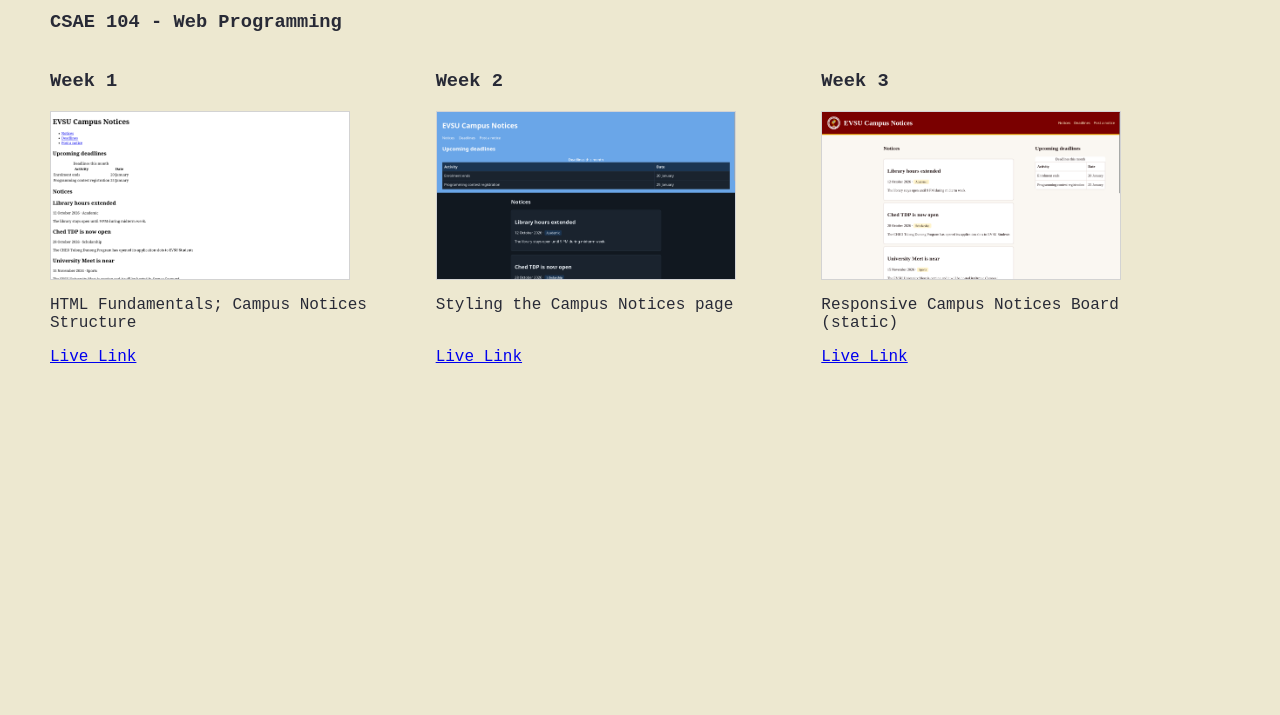
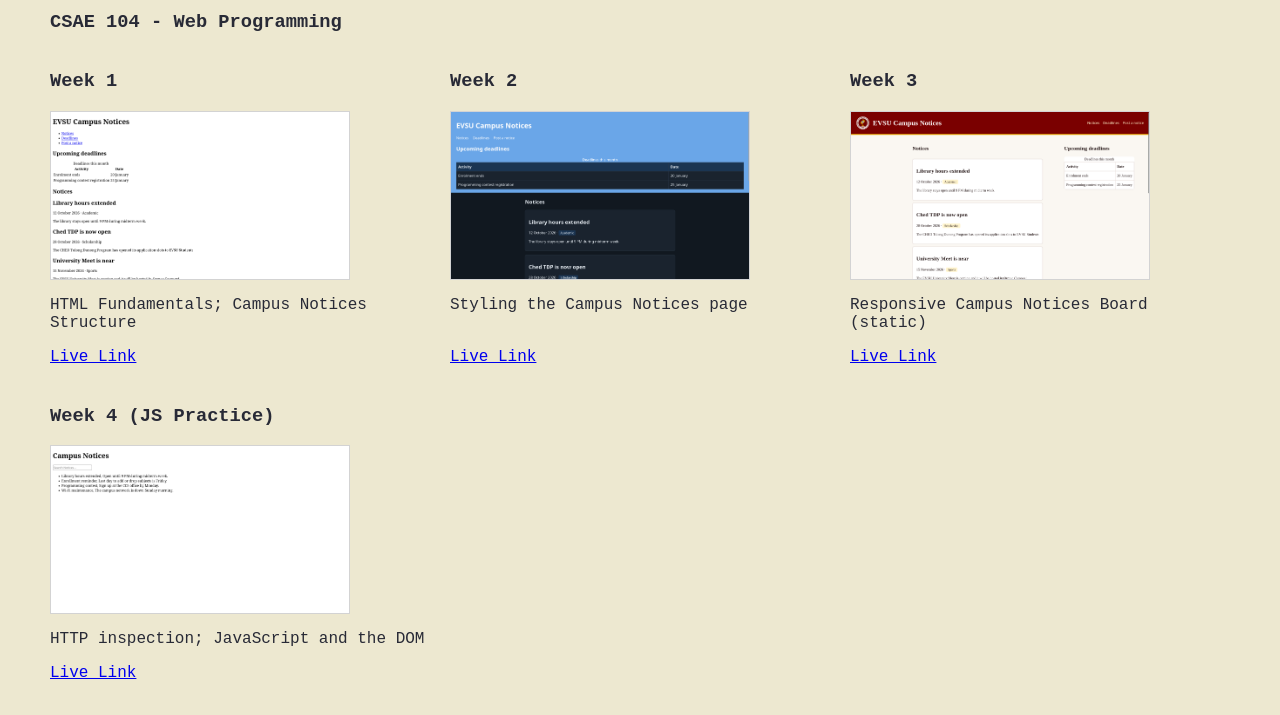
Before and after one commit to jayjayyymon/campus-notice-board, a plain HTML site: page index.html in a window 1280 px wide. Shown: the part 163-878 px from the top of the page. Before the commit the page ends 800 px from the top, so only its background shows below. Drawn offline with Linux system fonts and the light colour scheme.

Commit message:
Add JS Practice to Home Page

```diff
--- a/index.html
+++ b/index.html
@@ -31,6 +31,12 @@
         <p>Responsive Campus Notices Board (static)</p>
         <a href="./week3/week3.html">Live Link</a>
       </article>
+      <article class="week">
+        <h3>Week 4 (JS Practice)</h3>
+        <img src="./js-practice/js-practice.png" alt="JS practice Screenshot" />
+        <p>HTTP inspection; JavaScript and the DOM</p>
+        <a href="./js-practice/index.html">Live Link</a>
+      </article>
     </main>
   </body>
 </html>
```
Also changed, not shown: js-practice/js-practice.png (added).
